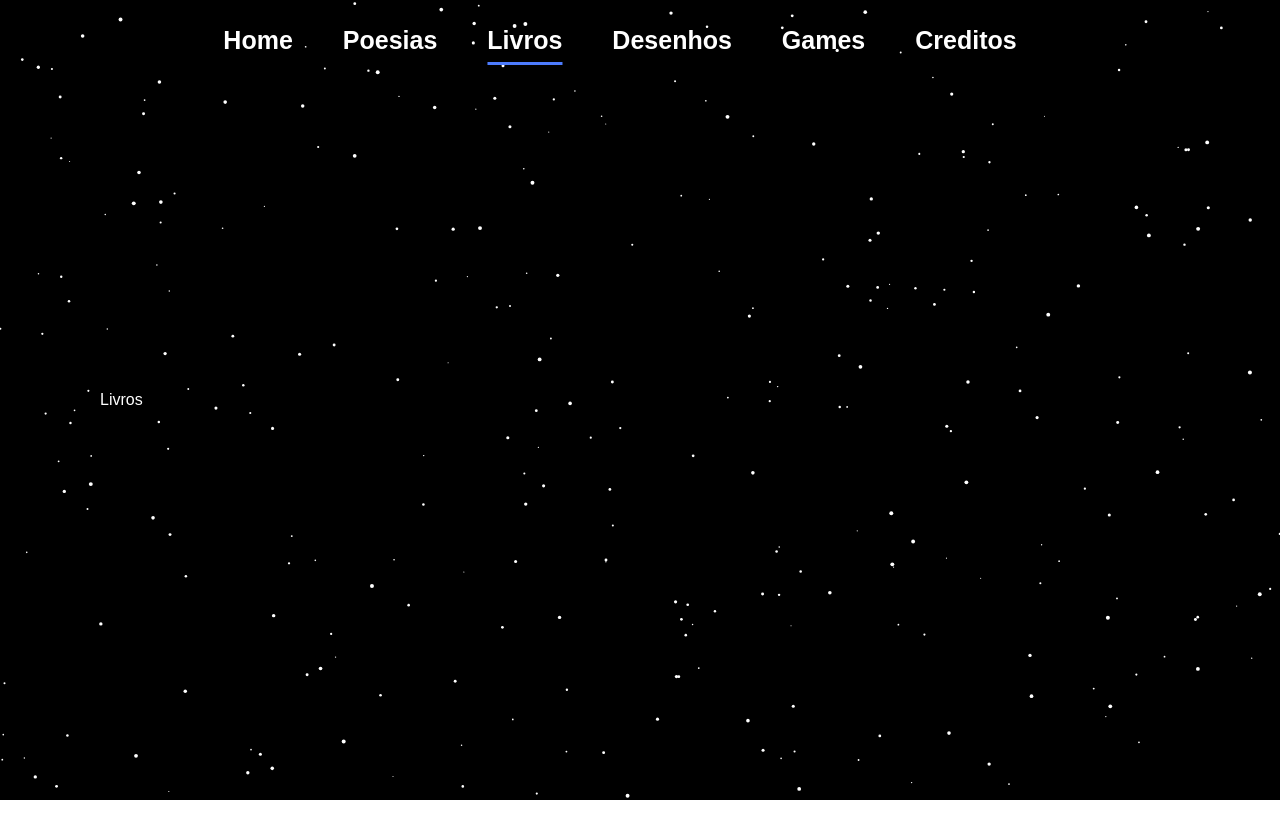
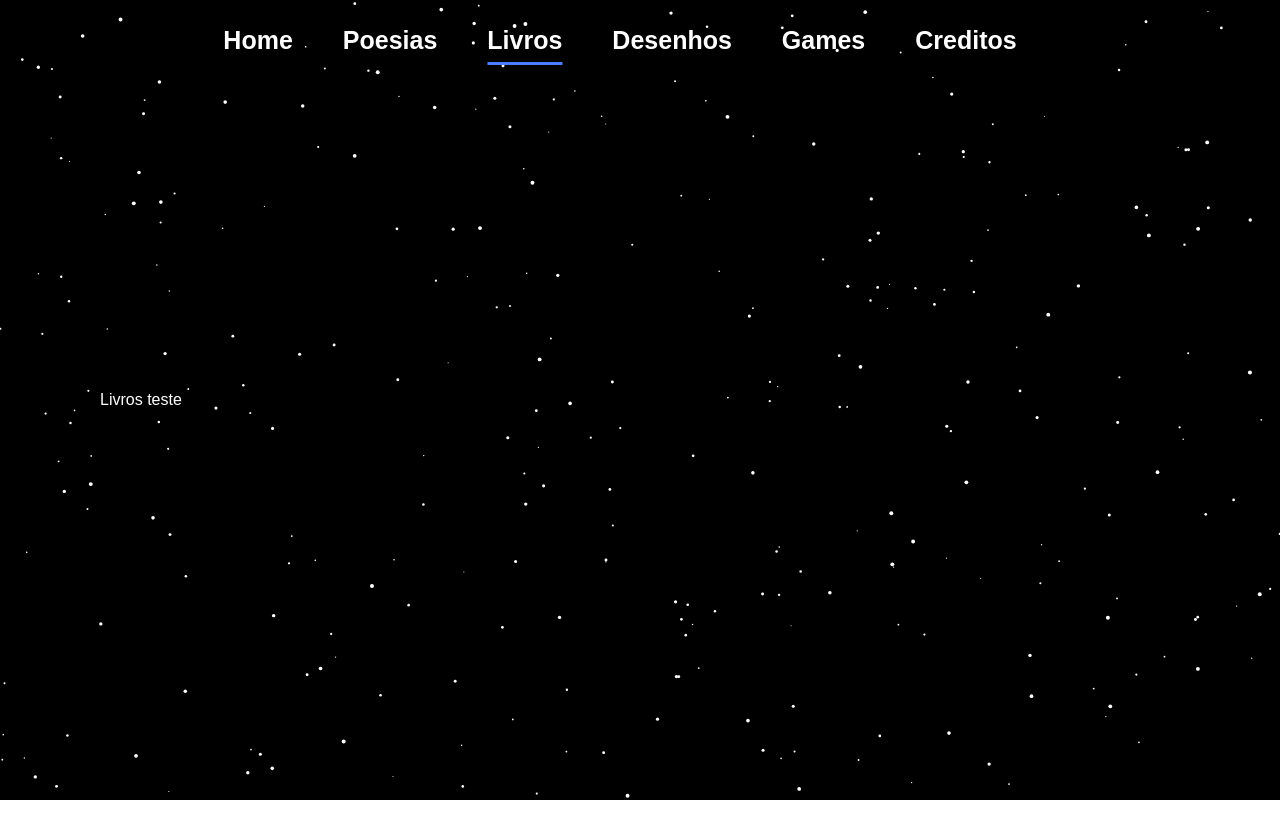
Before and after one commit to FelipeRosa6567/vitrine_criativa, a React (Vite) app: page /#/livros in a window 1280 px wide. Built offline with nearby package versions, Linux system fonts and the light colour scheme.

Commit message:
teste daniel

```diff
--- a/src/containers/Livros/index.jsx
+++ b/src/containers/Livros/index.jsx
@@ -5,8 +5,7 @@ function Livros() {
 
    return (
      <>
-       <ContainerMain>Livros</ContainerMain>
-       lllll
+       <ContainerMain>Livros teste</ContainerMain>
      </>
    );
  }
```
